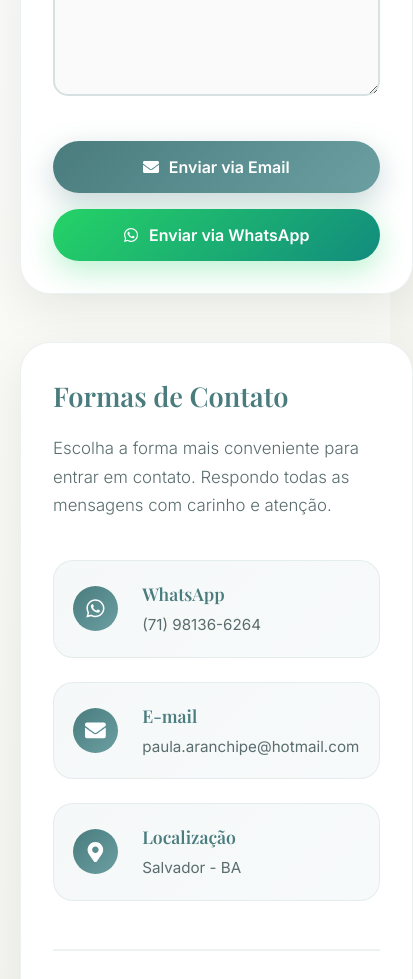
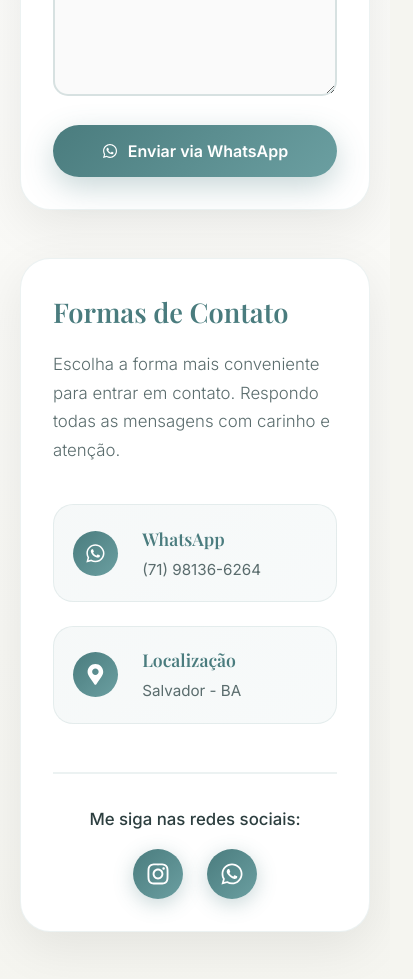
Before and after one commit to MP-oliveira/psicologa-landing, a Next.js app: page / in a window 390 px wide. Shown: the part 8840-9819 px from the top of the page, 413 px wide, since content can reach past the window. Built offline with nearby package versions, Linux system fonts and the light colour scheme.

Commit message:
Remove opção de email do formulário, mantém apenas WhatsApp com cores do site

```diff
--- a/components/sections/Contact.js
+++ b/components/sections/Contact.js
@@ -28,27 +28,10 @@ export default function Contact() {
 
   const handleSubmit = (e) => {
     e.preventDefault()
-    const emailSubject = `Nova mensagem de ${formData.name} - Site Paula Aranchipe`
-    const emailBody = `Nome: ${formData.name}%0A%0AEmail: ${formData.email}%0ATelefone: ${formData.phone}%0A%0AMensagem: ${formData.message}`
-    window.open(`mailto:paula.aranchipe@hotmail.com?subject=${emailSubject}&body=${emailBody}`, '_blank')
-
-    // Limpa o formulário e mostra mensagem de confirmação
-    setFormData({
-      name: '',
-      email: '',
-      phone: '',
-      message: ''
-    })
-    setSubmitted(true)
-    setTimeout(() => setSubmitted(false), 5000)
-  }
-
-  const handleWhatsAppSubmit = (e) => {
-    e.preventDefault()
     const message = `Olá! Meu nome é ${formData.name}.%0A%0AEmail: ${formData.email}%0ATelefone: ${formData.phone}%0A%0AMensagem: ${formData.message}`
     window.open(`https://wa.me/5571981366264?text=${message}`, '_blank')
 
-    // Limpa o formulário
+    // Limpa o formulário e mostra mensagem de confirmação
     setFormData({
       name: '',
       email: '',
@@ -65,12 +48,6 @@ export default function Contact() {
       title: "WhatsApp",
       value: "(71) 98136-6264",
       link: "https://wa.me/5571981366264"
-    },
-    {
-      icon: <FaEnvelope />,
-      title: "E-mail",
-      value: "paula.aranchipe@hotmail.com",
-      link: "mailto:paula.aranchipe@hotmail.com"
     },
     {
       icon: <FaMapMarkerAlt />,
@@ -158,18 +135,13 @@ export default function Contact() {
 
               {submitted && (
                 <div className={styles.successMessage}>
-                  ✓ Formulário preparado! Complete o envio no aplicativo aberto.
+                  ✓ Mensagem enviada para o WhatsApp!
                 </div>
               )}
 
-              <div className={styles.buttonGroup}>
-                <button type="submit" className={styles.submitBtn}>
-                  <FaEnvelope /> Enviar via Email
-                </button>
-                <button type="button" onClick={handleWhatsAppSubmit} className={styles.whatsappBtn}>
-                  <FaWhatsapp /> Enviar via WhatsApp
-                </button>
-              </div>
+              <button type="submit" className={styles.submitBtn}>
+                <FaWhatsapp /> Enviar via WhatsApp
+              </button>
             </form>
           </motion.div>
 
--- a/styles/Contact.module.css
+++ b/styles/Contact.module.css
@@ -97,6 +97,7 @@
   text-align: center;
   font-weight: 500;
   animation: slideIn 0.3s ease;
+  margin-bottom: 1rem;
 }
 
 @keyframes slideIn {
@@ -110,16 +111,10 @@
   }
 }
 
-.buttonGroup {
-  display: flex;
-  gap: 1rem;
-  margin-top: 1rem;
-}
-
-.submitBtn,
-.whatsappBtn {
-  flex: 1;
+.submitBtn {
+  width: 100%;
   padding: 1.2rem 2rem;
+  background: var(--gradient);
   color: white;
   border: none;
   border-radius: 50px;
@@ -131,26 +126,12 @@
   gap: 10px;
   transition: all 0.3s ease;
   cursor: pointer;
-}
-
-.submitBtn {
-  background: var(--gradient);
   box-shadow: 0 10px 30px rgba(74, 124, 126, 0.3);
 }
 
 .submitBtn:hover {
   transform: translateY(-3px);
   box-shadow: 0 15px 40px rgba(74, 124, 126, 0.4);
-}
-
-.whatsappBtn {
-  background: linear-gradient(135deg, #25D366 0%, #128C7E 100%);
-  box-shadow: 0 10px 30px rgba(37, 211, 102, 0.3);
-}
-
-.whatsappBtn:hover {
-  transform: translateY(-3px);
-  box-shadow: 0 15px 40px rgba(37, 211, 102, 0.4);
 }
 
 .infoSection {
@@ -309,12 +290,7 @@
     font-size: 1.3rem;
   }
 
-  .buttonGroup {
-    flex-direction: column;
-  }
-
-  .submitBtn,
-  .whatsappBtn {
+  .submitBtn {
     font-size: 1rem;
     padding: 1rem 1.5rem;
   }
```
